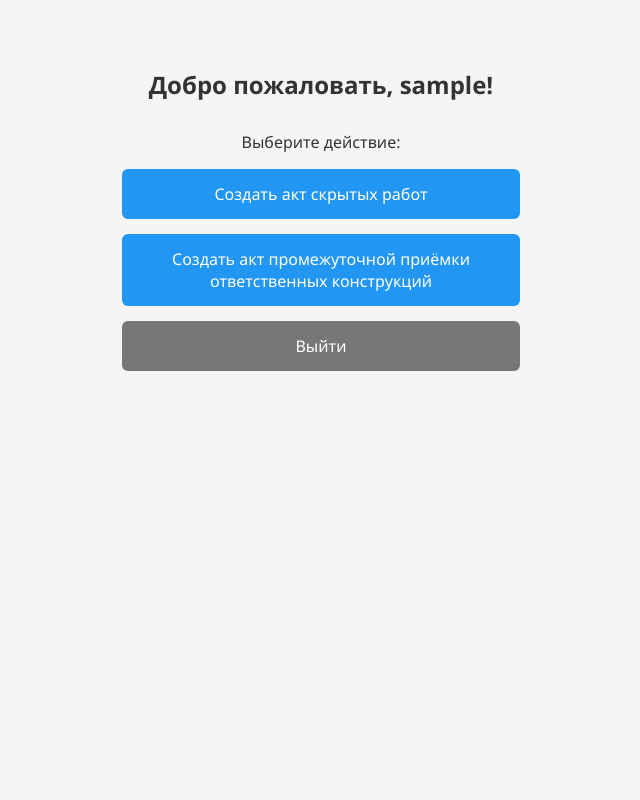
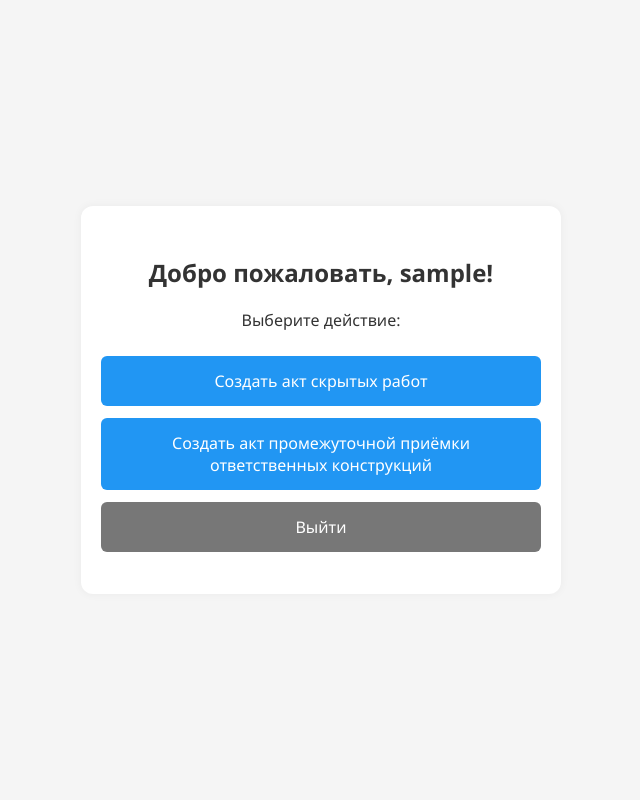
Before and after one commit to AKK-PRO/Akt-OSR, a Flask app: page /dashboard in a window 1280 px wide. Shown: the whole page, without its empty margins (319-959 px from the left). Run offline with Flask 3, Linux system fonts and the light colour scheme; the visitor is signed in with stand-in values (Sample User, id 1); some libraries are stand-ins or nearby versions.

Commit message:
Update dashboard.html

```diff
--- a/templates/dashboard.html
+++ b/templates/dashboard.html
@@ -5,31 +5,71 @@
   <meta name="viewport" content="width=device-width, initial-scale=1.0" />
   <title>Меню действий</title>
   <style>
+    * {
+      box-sizing: border-box;
+    }
+
     body {
       font-family: "Segoe UI", sans-serif;
       background-color: #f5f5f5;
       color: #333;
-      padding: 40px;
+      padding: 20px;
+      margin: 0;
+      display: flex;
+      justify-content: center;
+      align-items: center;
+      min-height: 100vh;
     }
+
     .container {
-      max-width: 600px;
-      margin: auto;
+      width: 100%;
+      max-width: 480px;
+      background: white;
+      border-radius: 12px;
+      padding: 30px 20px;
+      box-shadow: 0 0 10px rgba(0,0,0,0.05);
       text-align: center;
     }
+
     h2 {
-      margin-bottom: 30px;
+      margin-bottom: 20px;
     }
+
+    p {
+      margin-bottom: 25px;
+    }
+
     a.button {
       display: block;
-      margin: 15px auto;
-      padding: 14px 24px;
+      margin: 12px auto;
+      padding: 14px;
       font-size: 16px;
       background-color: #2196f3;
       color: white;
       text-decoration: none;
       border-radius: 6px;
       width: 100%;
-      max-width: 350px;
+      max-width: 100%;
+      transition: background 0.2s;
+    }
+
+    a.button:hover {
+      background-color: #1976d2;
+    }
+
+    a.button.exit {
+      background-color: #777;
+    }
+
+    @media (max-width: 400px) {
+      .container {
+        padding: 25px 15px;
+      }
+
+      a.button {
+        font-size: 15px;
+        padding: 12px;
+      }
     }
   </style>
 </head>
@@ -39,7 +79,7 @@
     <p>Выберите действие:</p>
     <a href="{{ url_for('form') }}" class="button">Создать акт скрытых работ</a>
     <a href="{{ url_for('form_struct') }}" class="button">Создать акт промежуточной приёмки ответственных конструкций</a>
-    <a href="{{ url_for('logout') }}" class="button" style="background-color: #777">Выйти</a>
+    <a href="{{ url_for('logout') }}" class="button exit">Выйти</a>
   </div>
 </body>
 </html>
```
